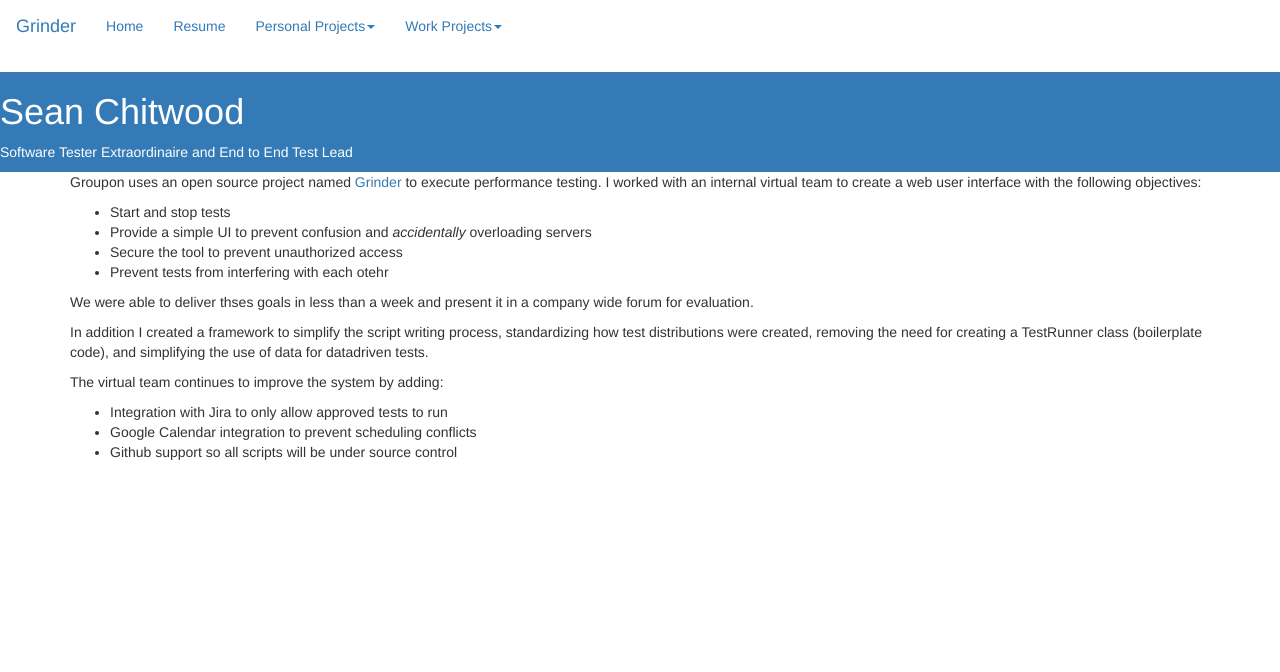
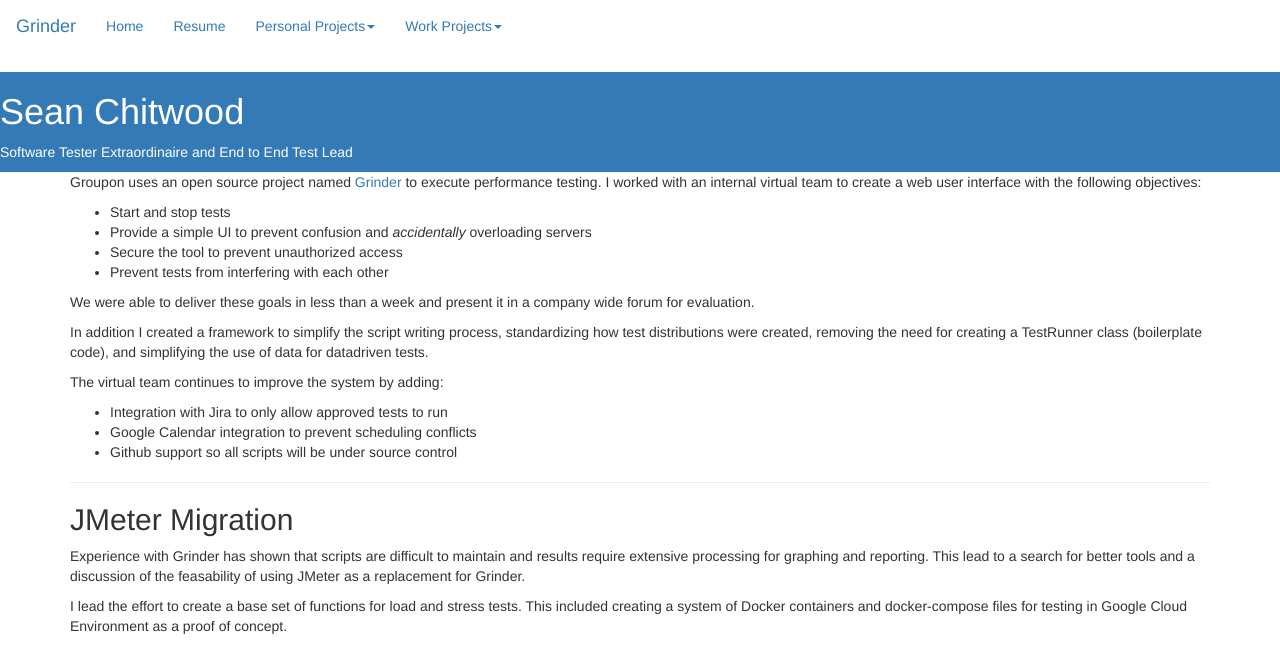
Before and after one commit to darkmane/showcase, a website: page src/public/grinder.html in a window 1280 px wide. Drawn offline with nearby package versions, Linux system fonts and the light colour scheme.

Commit message:
Change Performance testing text

```diff
--- a/src/public/grinder.html
+++ b/src/public/grinder.html
@@ -66,10 +66,10 @@
 			  	<li>Start and stop tests</li>
 		  		<li>Provide a simple UI to prevent confusion and <i>accidentally</i> overloading servers</li>
 					<li>Secure the tool to prevent unauthorized access</li>
-					<li>Prevent tests from interfering with each otehr</li>
+					<li>Prevent tests from interfering with each other</li>
 	</ul>
 
-	    <p>We were able to deliver thses goals in less than a week and present it in a company wide forum for evaluation.</p>
+	    <p>We were able to deliver these goals in less than a week and present it in a company wide forum for evaluation.</p>
 
 				<p>
 					In addition I created a framework to simplify the script writing process, standardizing how test distributions were created, removing the need for creating a TestRunner class (boilerplate code), and simplifying the use of data for datadriven tests.
@@ -80,6 +80,13 @@
 								<li>Google Calendar integration to prevent scheduling conflicts</li>
 								<li>Github support so all scripts will be under source control</li>
 				</ul>
+				<hr/>
+				<h2>JMeter Migration</h2>
+				<p>
+				Experience with Grinder has shown that scripts are difficult to maintain and results require extensive processing for graphing and reporting. This lead to a search for better tools and a discussion of the feasability of using JMeter as a replacement for Grinder.</p>
+
+				<p>I lead the effort to create a base set of functions for load and stress tests. This included creating a system of Docker containers and docker-compose files for testing in Google Cloud Environment as a proof of concept.
+				</p>
 </div>
 </body>
 </html>
```
